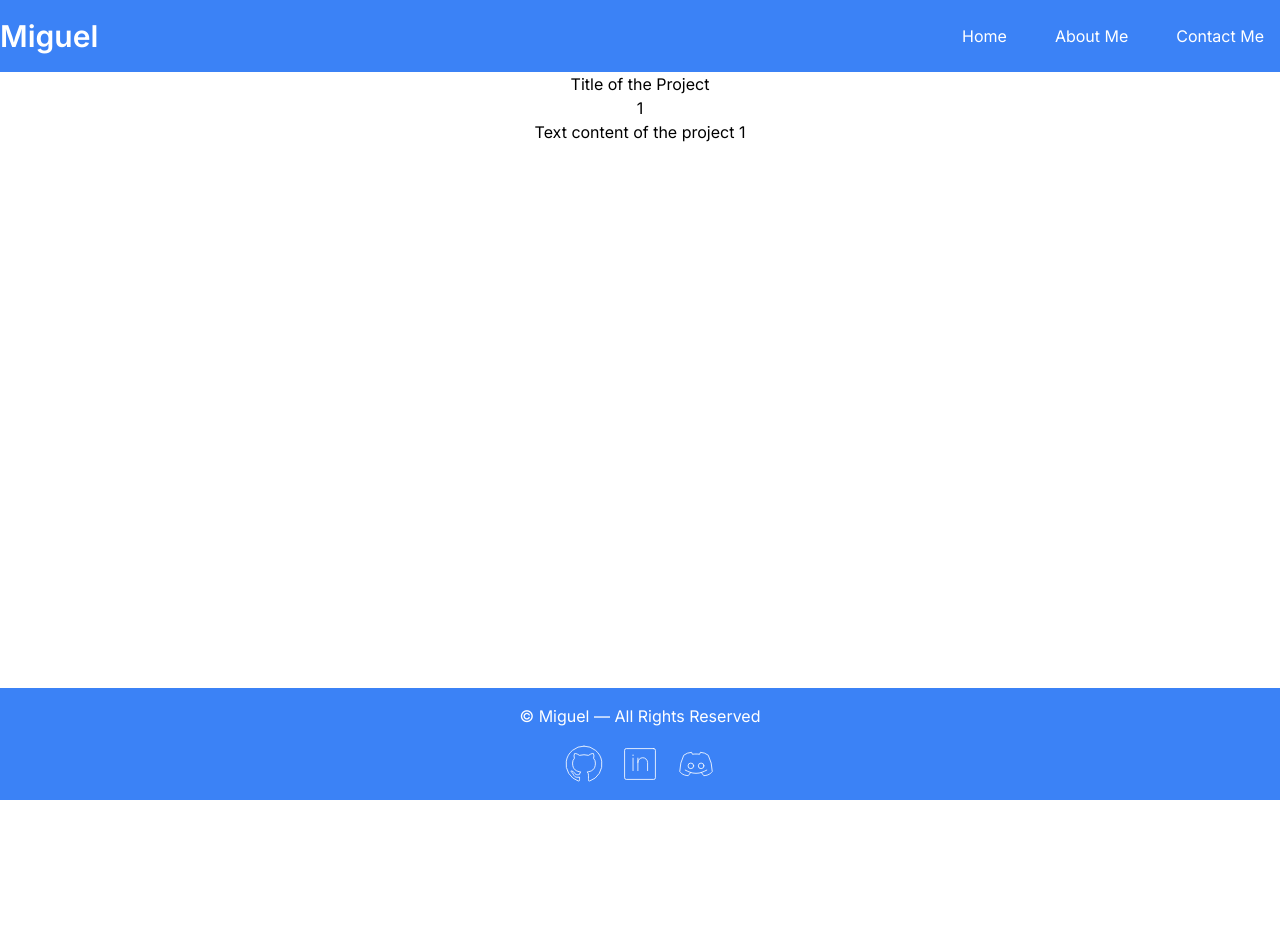
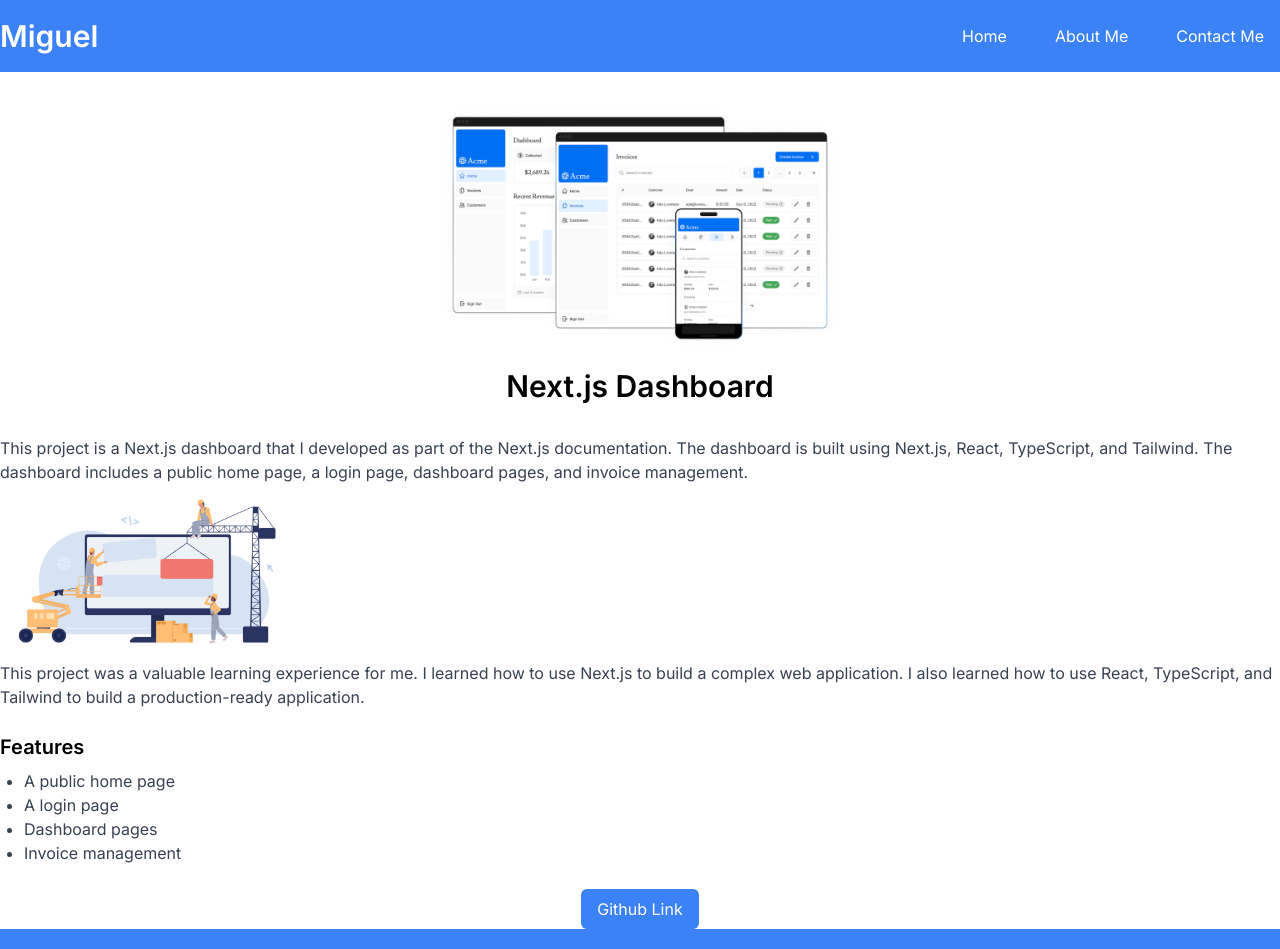
Before and after one commit to MiguelGFerreira/portfolio, a Next.js app: page /projects/1 in a window 1280 px wide. Shown: the top 949 px of the page. Before the commit the page ends 800 px from the top, so only its background shows below. Built offline with nearby package versions, Linux system fonts and the light colour scheme.

Commit message:
Implemented data in projects page

```diff
--- a/app/globals.css
+++ b/app/globals.css
@@ -41,3 +41,19 @@ body {
   @apply flex flex-col min-h-full
 }
 /* END: General styles */
+
+.project-content {
+  margin-top: 2rem; /* You can adjust the margin as needed */
+}
+
+.project-features {
+  margin-top: 1.5rem; /* Adjust margin as needed */
+}
+
+.project-section-text p {
+  color: #4a5568; /* Adjust text color as needed */
+}
+
+.project-section-image img {
+  border-radius: 0.375rem; /* Adjust border-radius as needed */
+}
--- a/app/page.tsx
+++ b/app/page.tsx
@@ -1,24 +1,13 @@
-import Image from "next/image"
-import Link from "next/link"
+import Image from "next/image";
+import Link from "next/link";
+import { promises as fs } from "fs";
+import { Project } from "@/types";
 
-const projects = [
-  {
-    id: 1,
-    title: 'Project 1',
-    description: 'Project 1 description',
-    imageUrl: '/project-1.jpg',
-    link: '/projects/1',
-  },
-  {
-    id: 2,
-    title: 'Project 2',
-    description: 'Project 2 description',
-    imageUrl: '/project-2.jpg',
-    link: '/projects/2',
-  },
-];
+export default async function Home() {
+  const file = await fs.readFile("projects.json", "utf-8");
+  const projects = JSON.parse(file);
+  const reversedProjects = projects.slice().reverse();
 
-export default function Home() {
   return (
     <div className="container mx-auto text-center mt-8">
       <h2 className="text-3xl font-semibold mb-4">Welcome!</h2>
@@ -27,7 +16,7 @@ export default function Home() {
       </p>
 
       <div className="grid grid-cols-1 md:grid-cols-2 lg:grid-cols-3 gap-8">
-        {projects.map((project) => (
+        {reversedProjects.map((project: Project) => (
           <Link
             href={project.link}
             key={project.id}
@@ -36,7 +25,12 @@ export default function Home() {
             <h3 className="text-xl font-semibold mb-2">{project.title}</h3>
             <p className="text-gray-600">{project.description}</p>
             <div className="mt-4">
-              <Image src={project.imageUrl} alt={project.title} width={300} height={200} />
+              <Image
+                src={project.mainImage}
+                alt={project.title}
+                width={300}
+                height={200}
+              />
             </div>
           </Link>
         ))}
--- a/app/projects/[slug]/page.tsx
+++ b/app/projects/[slug]/page.tsx
@@ -1,11 +1,7 @@
+import Image from "next/image";
+import Link from "next/link";
 import { promises as fs } from "fs";
-
-interface Project {
-  id: string,
-  video: string,
-  title: string,
-  content: string
-}
+import { Project, Section } from "@/types";
 
 export default async function Page({ params }: { params: { slug: string } }) {
   const id = params.slug;
@@ -17,17 +13,45 @@ export default async function Page({ params }: { params: { slug: string } }) {
 
   if (!item) {
     return (
-      <div>
-        Project not found
+      <div className="text-center">
+        <p className="text-2xl font-semibold text-red-500">Project not found</p>
       </div>
     )
   }
 
   return (
-    <div className="flex-col text-center">
-      <h1>{item.title}</h1>
-      <h2>{item.id}</h2>
-      <h2>{item.content}</h2>
+    <div className="flex flex-col items-center mt-8">
+      <Image
+        src={item.mainImage}
+        alt="Dashboard preview"
+        width={400}
+        height={400}
+        className="rounded-lg"
+      />
+      <h1 className="text-3xl font-semibold mt-4">{item.title}</h1>
+      <div className="project-content mt-4">
+        {item.sections.map((section: Section, index: number) => (
+          <section key={index} className={`project-section ${section.type}`}>
+            {section.type === "text" && <p className="text-gray-700">{section.content}</p>}
+            {section.type === "image" && <Image src={section.src} alt={section.alt} width={300} height={200} className="rounded-md" />}
+          </section>
+        ))}
+        <div className="project-features mt-6">
+          <h2 className="text-xl font-semibold mb-2">Features</h2>
+          <ul className="list-disc ml-6">
+            {item.features.map((feature: string, index: number) => (
+              <li key={index} className="text-gray-700">{feature}</li>
+            ))}
+          </ul>
+        </div>
+      </div>
+      <Link
+        href={item.githubLink}
+        target="blank_"
+        className="mt-6 bg-blue-500 text-white py-2 px-4 rounded-md hover:bg-blue-600 transition duration-300 ease-in-out"
+      >
+        Github Link
+      </Link>
     </div>
   )
 }
--- a/projects.json
+++ b/projects.json
@@ -2,13 +2,61 @@
 	{
 		"id": "1",
 		"video": "Video path",
-		"title": "Title of the Project",
-		"content": "Text content of the project 1"
+		"title": "Next.js Dashboard",
+		"link": "/projects/1",
+		"githubLink": "https://github.com/MiguelGFerreira/nextjs-dashboard",
+		"mainImage": "/dashboard.png",
+		"description": "A dashboard application built with React and Next.js",
+		"sections": [
+			{
+				"type": "text",
+				"content": "This project is a Next.js dashboard that I developed as part of the Next.js documentation. The dashboard is built using Next.js, React, TypeScript, and Tailwind. The dashboard includes a public home page, a login page, dashboard pages, and invoice management."
+			},
+			{
+				"type": "image",
+				"src": "/project-1.jpg",
+				"alt": "Screenshot of the Next.js Dashboard"
+			},
+			{
+				"type": "text",
+				"content": "This project was a valuable learning experience for me. I learned how to use Next.js to build a complex web application. I also learned how to use React, TypeScript, and Tailwind to build a production-ready application."
+			}
+		],
+		"features": [
+			"A public home page",
+			"A login page",
+			"Dashboard pages",
+			"Invoice management"
+		]
 	},
 	{
 		"id": "2",
 		"video": "Video path",
 		"title": "Title of the Project",
-		"content": "Text content of the project 2"
+		"link": "/projects/2",
+		"githubLink": "",
+		"mainImage": "/project-2.jpg",
+		"description": "Project 2 description",
+		"sections": [
+			{
+				"type": "text",
+				"content": "This project is a Next.js dashboard that I developed as part of the Next.js documentation. The dashboard is built using Next.js, React, TypeScript, and Tailwind. The dashboard includes a public home page, a login page, dashboard pages, and invoice management."
+			},
+			{
+				"type": "image",
+				"src": "/project-1.jpg",
+				"alt": "Screenshot of the Next.js Dashboard"
+			},
+			{
+				"type": "text",
+				"content": "This project was a valuable learning experience for me. I learned how to use Next.js to build a complex web application. I also learned how to use React, TypeScript, and Tailwind to build a production-ready application."
+			}
+		],
+		"features": [
+			"A public home page",
+			"A login page",
+			"Dashboard pages",
+			"Invoice management"
+		]
 	}
 ]
--- /dev/null
+++ b/types/index.ts
@@ -0,0 +1,18 @@
+export interface Project {
+	id: string;
+	video: string;
+	title: string;
+	sections: Section[];
+	link: string;
+	githubLink: string;
+	description: string;
+	mainImage: string;
+	features: string[];
+}
+
+export interface Section {
+	type: "text" | "image";
+	content?: string;
+	src: string;
+	alt: string;
+}
```
Also changed, not shown: public/dashboard.png (added).
